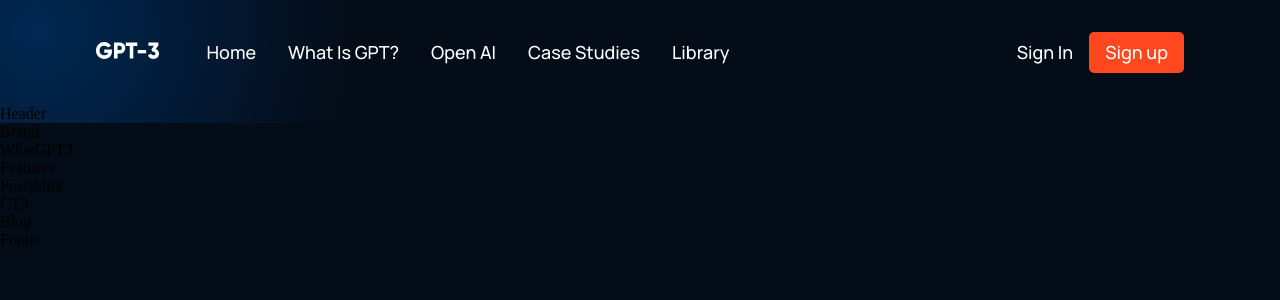
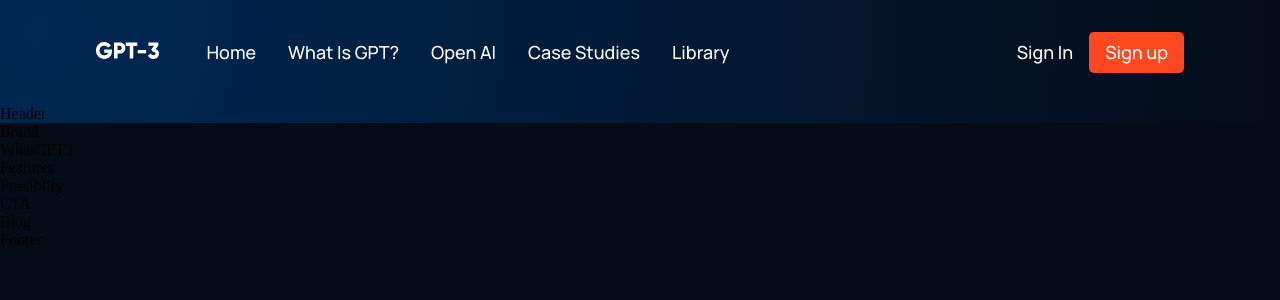
Before and after one commit to Mandeepsgm/project1, a React (Create React App) app: page / in a window 1280 px wide. Shown: the top 300 px of the page. Built offline with nearby package versions, Linux system fonts and the light colour scheme.

Commit message:
fix gradient to cover entire screen

```diff
--- a/src/App.css
+++ b/src/App.css
@@ -15,19 +15,19 @@
 }
 
 .gradient__bg {
-    background: -moz-radial-gradient(circle at 3% 25%, rgba(0, 40, 83, 1) 0%, rgba(4, 12, 24, 1) 25%);
+    background: -moz-radial-gradient(circle at 3% 25%, rgba(0, 40, 83, 1) 0%, rgba(4, 12, 24, 1) 100%);
 
     /* safari 5.1+,chrome 10+ */
-    background: -webkit-radial-gradient(circle at 3% 25%, rgba(0, 40, 83, 1) 0%, rgba(4, 12, 24, 1) 25%);
+    background: -webkit-radial-gradient(circle at 3% 25%, rgba(0, 40, 83, 1) 0%, rgba(4, 12, 24, 1) 100%);
 
     /* opera 11.10+ */
-    background: -o-radial-gradient(circle at 3% 25%, rgba(0, 40, 83, 1) 0%, rgba(4, 12, 24, 1) 25%);
+    background: -o-radial-gradient(circle at 3% 25%, rgba(0, 40, 83, 1) 0%, rgba(4, 12, 24, 1) 100%);
 
     /* ie 10+ */
-    background: -ms-radial-gradient(circle at 3% 25%, rgba(0, 40, 83, 1) 0%, rgba(4, 12, 24, 1) 25%);
+    background: -ms-radial-gradient(circle at 3% 25%, rgba(0, 40, 83, 1) 0%, rgba(4, 12, 24, 1) 100%);
 
     /* global 92%+ browsers support */
-    background: radial-gradient(circle at 3% 25%, rgba(0, 40, 83, 1) 0%, rgba(4, 12, 24, 1) 25%);
+    background: radial-gradient(circle at 3% 25%, rgba(0, 40, 83, 1) 0%, rgba(4, 12, 24, 1) 100%);
 }
 
 .gradient__text {
```
